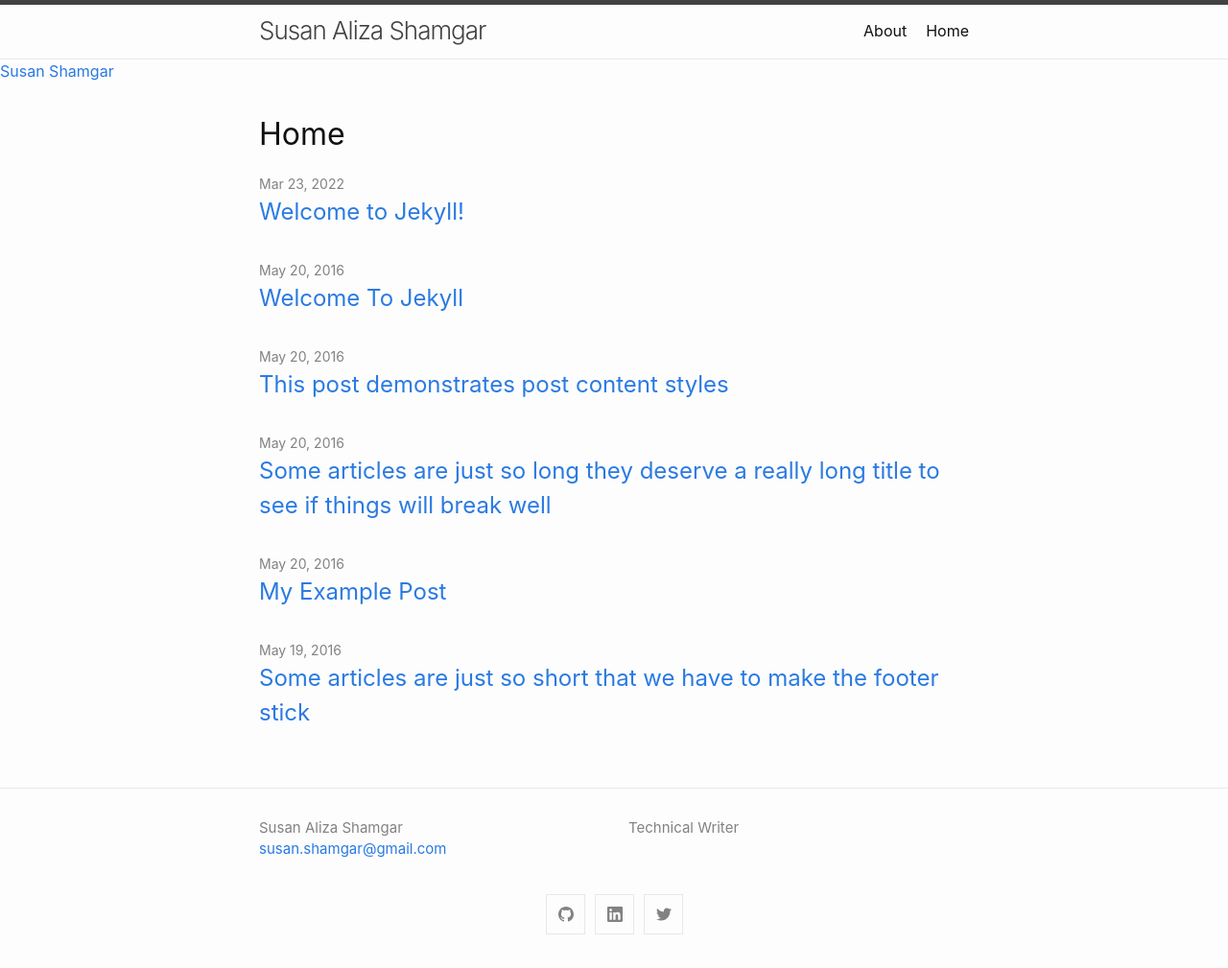
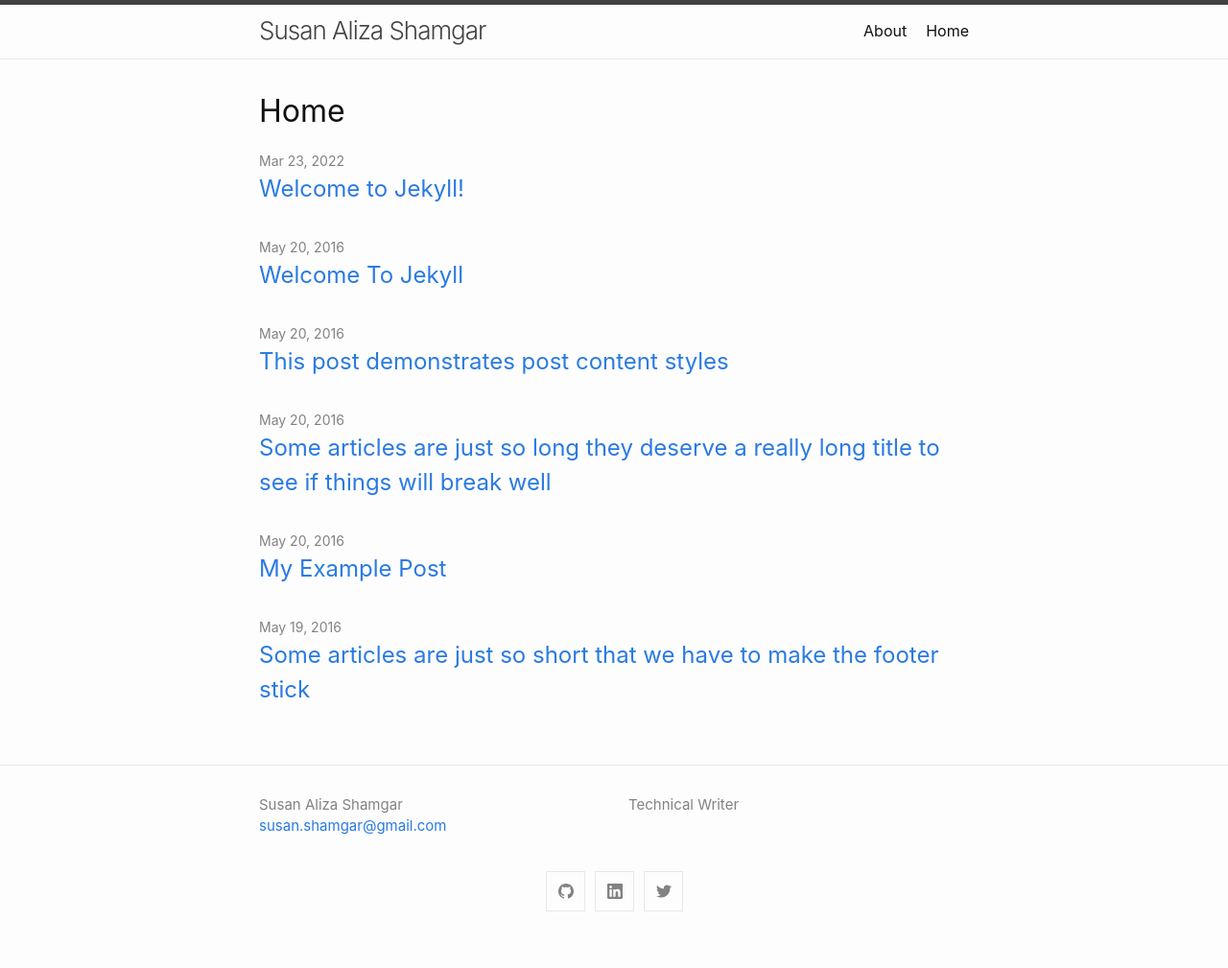
Before and after one commit to susan-shamgar/susan-shamgar.github.io, a Jekyll site: the page built from docs/index.markdown, in a window 1280 px wide. Shown: the whole page at 96% size. Built offline with Jekyll 4.4.1, drawn with Linux system fonts in a browser that asks for light colours; comment, search, counter and statistics services are not loaded; after the commit the page ends 985 px from its top, so only the background shows below that.

Commit message:
Update default.html

```diff
--- a/docs/_layouts/default.html
+++ b/docs/_layouts/default.html
@@ -6,11 +6,6 @@
   <body>
 
     {%- include header.html -%}
-
-    <div class="sidenav">
-      <script src="https://platform.linkedin.com/badges/js/profile.js" async defer type="text/javascript"></script>
-      <div class="badge-base LI-profile-badge" data-locale="en_US" data-size="medium" data-theme="light" data-type="VERTICAL" data-vanity="susan-shamgar" data-version="v1"><a class="badge-base__link LI-simple-link" href="https://www.linkedin.com/in/susan-shamgar?trk=profile-badge">Susan Shamgar</a></div>
-    </div>
 
     <main class="page-content" aria-label="Content">
       <div class="wrapper">
```
